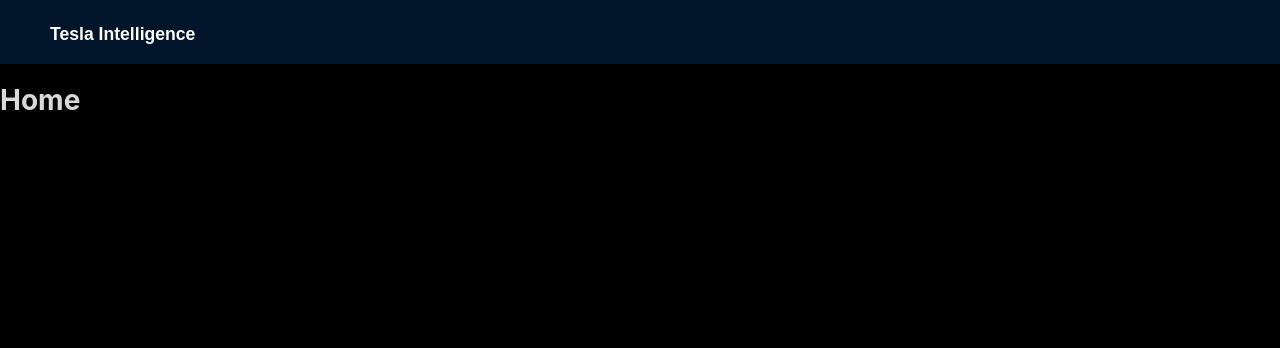
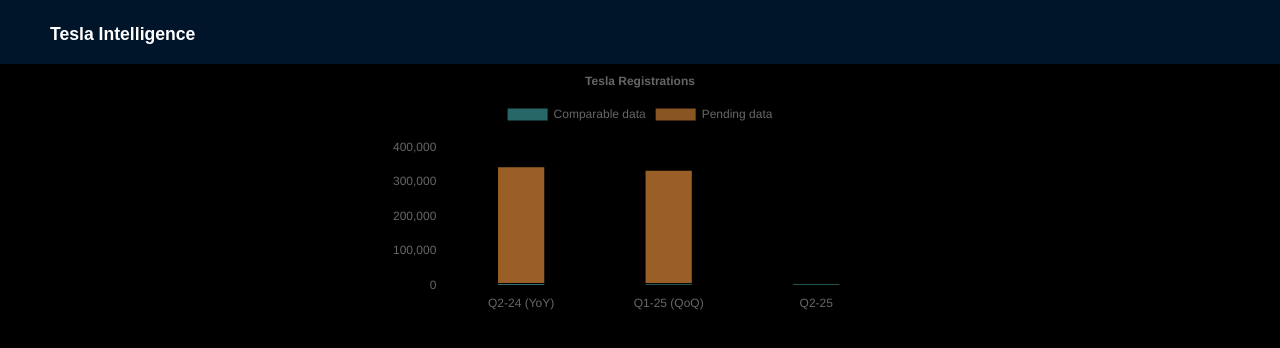
Before and after one commit to firedevs-team/tesla-intelligence, a React (Vite) app: page / in a window 1280 px wide. Shown: the top 348 px of the page. Built offline with nearby package versions, Linux system fonts and the light colour scheme.

Commit message:
feature(home): added simple chart

```diff
--- a/package.json
+++ b/package.json
@@ -11,7 +11,9 @@
   },
   "dependencies": {
     "antd": "^5.24.8",
+    "chart.js": "^4.4.9",
     "react": "^19.0.0",
+    "react-chartjs-2": "^5.3.0",
     "react-dom": "^19.0.0",
     "react-router": "^7.5.1"
   },
--- a/src/main.tsx
+++ b/src/main.tsx
@@ -1,6 +1,10 @@
 import { StrictMode } from "react";
 import { createRoot } from "react-dom/client";
 import { BrowserRouter } from "react-router";
+
+// TODO: use tree shaking to improve performance
+import "chart.js/auto";
+
 import "./index.css";
 import App from "./App.tsx";
 
--- a/src/pages/home/index.tsx
+++ b/src/pages/home/index.tsx
@@ -1,10 +1,60 @@
+import React from "react";
 import { Layout } from "antd";
+import { Bar } from "react-chartjs-2";
+import "chart.js/auto";
+import { ChartData, ChartOptions } from "chart.js/auto";
 
 const { Content } = Layout;
 
+interface DataPoint {
+  quarter: string;
+  comparable: number;
+  pending: number;
+}
+
+const data: DataPoint[] = [
+  { quarter: "Q2-24 (YoY)", comparable: 7680, pending: 422392 },
+  { quarter: "Q1-25 (QoQ)", comparable: 7000, pending: 413000 },
+  { quarter: "Q2-25", comparable: 6000, pending: 0 },
+];
+
+const chartData: ChartData<"bar", number[], string> = {
+  labels: data.map((d) => d.quarter),
+  datasets: [
+    {
+      label: "Comparable data",
+      data: data.map((d) => d.comparable),
+      backgroundColor: "rgba(75, 192, 192, 0.6)",
+    },
+    {
+      label: "Pending data",
+      data: data.map((d) => d.pending),
+      backgroundColor: "rgba(255, 159, 64, 0.6)",
+    },
+  ],
+};
+
+const options: ChartOptions<"bar"> = {
+  responsive: true,
+  scales: {
+    x: { stacked: true },
+    y: { stacked: true },
+  },
+  elements: {
+    bar: { borderWidth: 30 },
+  },
+  plugins: {
+    title: { display: true, text: "Tesla Registrations" },
+  },
+};
+
 const Home: React.FC = () => (
-  <Content>
-    <h1>Home</h1>
+  <Content
+    style={{ display: "flex", alignItems: "center", justifyContent: "center" }}
+  >
+    <div style={{ width: 500, height: 500 }}>
+      <Bar data={chartData} options={options} />
+    </div>
   </Content>
 );
 
```
Also changed, not shown: 1 other file (tests, documents, lock files or other folders).
